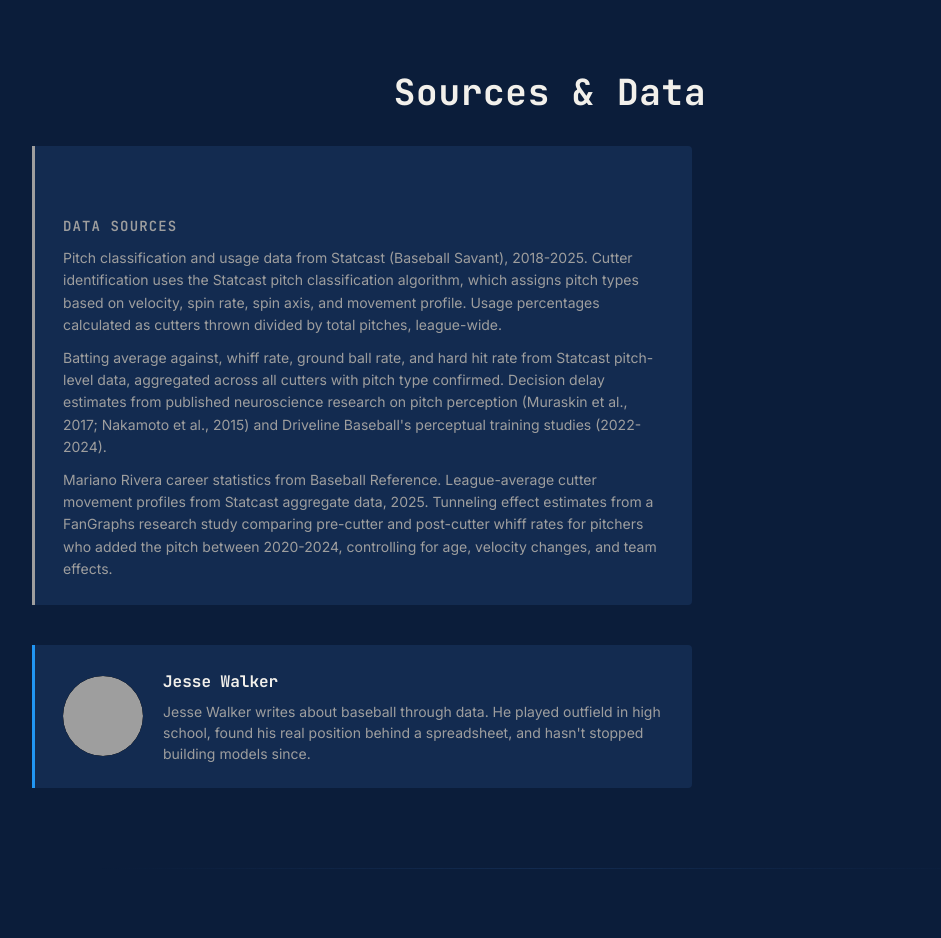
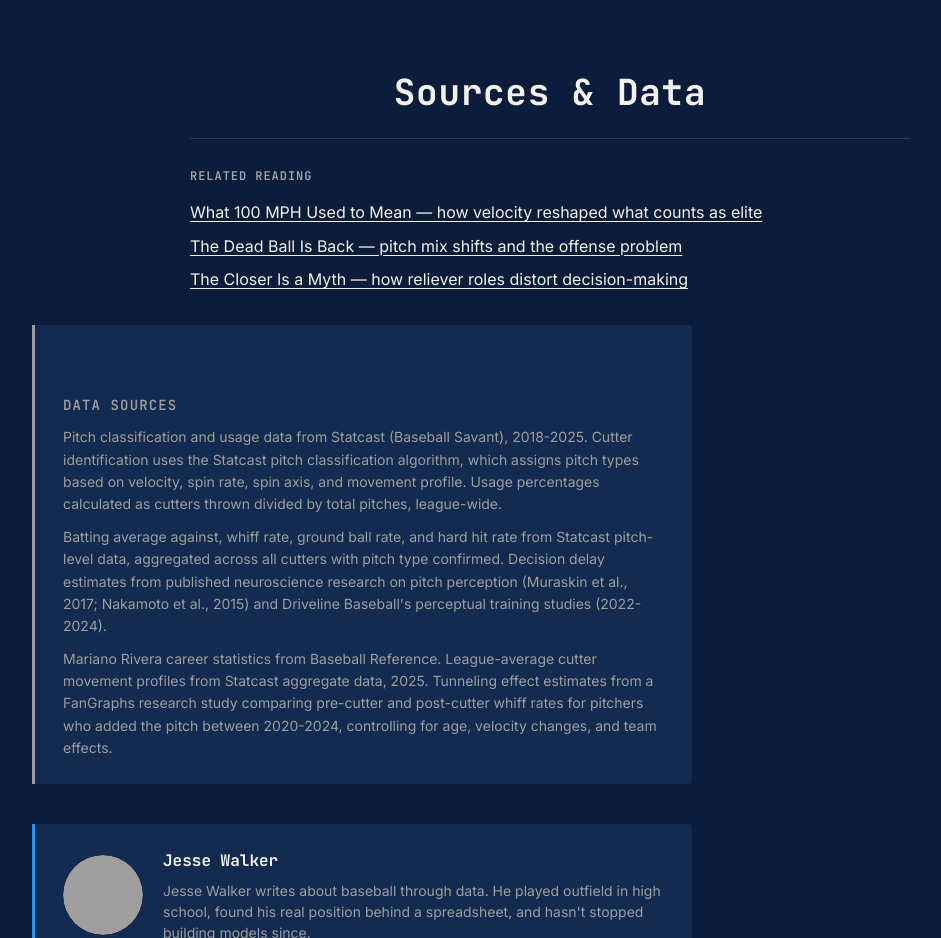
Before and after one commit to jessecarlwalker-lang/plate-discipline, a plain HTML site: page the-cutter-took-over-baseball.html in a window 1280 px wide. Shown: the part 7440-8378 px from the top of the page, without its empty margins (90-1031 px from the left). Drawn offline with Linux system fonts and the light colour scheme; grey boxes are pictures that could not be loaded.

Commit message:
SEO: Related Reading internal links on cutter essay

```diff
--- a/the-cutter-took-over-baseball.html
+++ b/the-cutter-took-over-baseball.html
@@ -429,6 +429,15 @@
     <div class="section-label">Methodology</div>
     <h2>Sources & Data</h2>
 
+    <div style="margin:1.5rem auto 2rem;max-width:720px;padding-top:1.75rem;border-top:1px solid rgba(127,127,127,0.3);">
+      <div style="font-family:'JetBrains Mono',monospace;font-size:12px;font-weight:600;text-transform:uppercase;letter-spacing:0.08em;opacity:0.65;margin-bottom:0.75rem;">Related Reading</div>
+      <ul style="list-style:none;padding:0;margin:0;font-family:'Inter',sans-serif;font-size:16px;line-height:1.7;">
+        <li style="margin-bottom:0.4rem;"><a href="/what-100-mph-used-to-mean" style="color:inherit;text-decoration:underline;text-underline-offset:3px;">What 100 MPH Used to Mean — how velocity reshaped what counts as elite</a></li>
+        <li style="margin-bottom:0.4rem;"><a href="/the-dead-ball-is-back" style="color:inherit;text-decoration:underline;text-underline-offset:3px;">The Dead Ball Is Back — pitch mix shifts and the offense problem</a></li>
+        <li><a href="/the-closer-is-a-myth" style="color:inherit;text-decoration:underline;text-underline-offset:3px;">The Closer Is a Myth — how reliever roles distort decision-making</a></li>
+      </ul>
+    </div>
+
     <div class="methodology">
       <h3>Data Sources</h3>
       <p>Pitch classification and usage data from Statcast (Baseball Savant), 2018-2025. Cutter identification uses the Statcast pitch classification algorithm, which assigns pitch types based on velocity, spin rate, spin axis, and movement profile. Usage percentages calculated as cutters thrown divided by total pitches, league-wide.</p>
```
